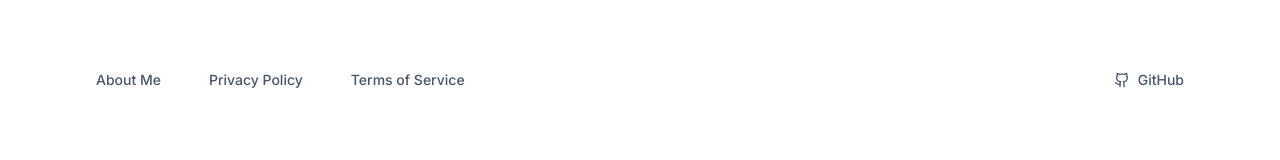
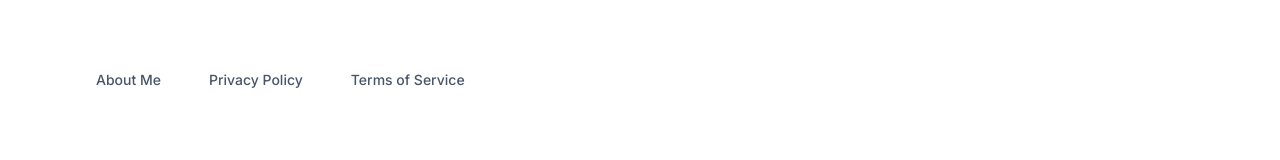
Before and after one commit to bibhab2005/FairShare, a React (Vite) app in the folder frontend/: page / in a window 1280 px wide. Shown: the part 5496-5656 px from the top of the page. Built offline with nearby package versions, Linux system fonts and the light colour scheme; no server answers.

Commit message:
chore: remove redundant GitHub link from footer

```diff
--- a/frontend/src/pages/Home.jsx
+++ b/frontend/src/pages/Home.jsx
@@ -402,13 +402,10 @@ const Home = () => {
 
       <footer className="border-t border-white/40 pt-12 sm:pt-20 pb-8 flex flex-col items-center overflow-hidden bg-white relative">
         <div className="w-full max-w-6xl flex flex-col sm:flex-row justify-between items-start px-6 sm:px-8 mb-12 sm:mb-20 text-slate-600 font-medium text-sm gap-4 relative z-10">
-          <div className="flex flex-wrap gap-5 sm:gap-12">
+          <div className="flex flex-wrap gap-5 sm:gap-12 justify-center sm:justify-start w-full">
              <a href="https://portfolio-bi-bhab-personal.vercel.app/about" target="_blank" rel="noopener noreferrer" className="hover:text-emerald-600 transition-colors">About Me</a>
              <a href="#" className="hover:text-emerald-600 transition-colors">Privacy Policy</a>
              <a href="#" className="hover:text-emerald-600 transition-colors">Terms of Service</a>
-          </div>
-          <div className="flex flex-wrap gap-5 sm:gap-12">
-             <a href="https://github.com/bibhab2005/FairShare" target="_blank" rel="noopener noreferrer" className="hover:text-emerald-600 transition-colors flex items-center gap-2"><Github size={16}/> GitHub</a>
           </div>
         </div>
 
```
